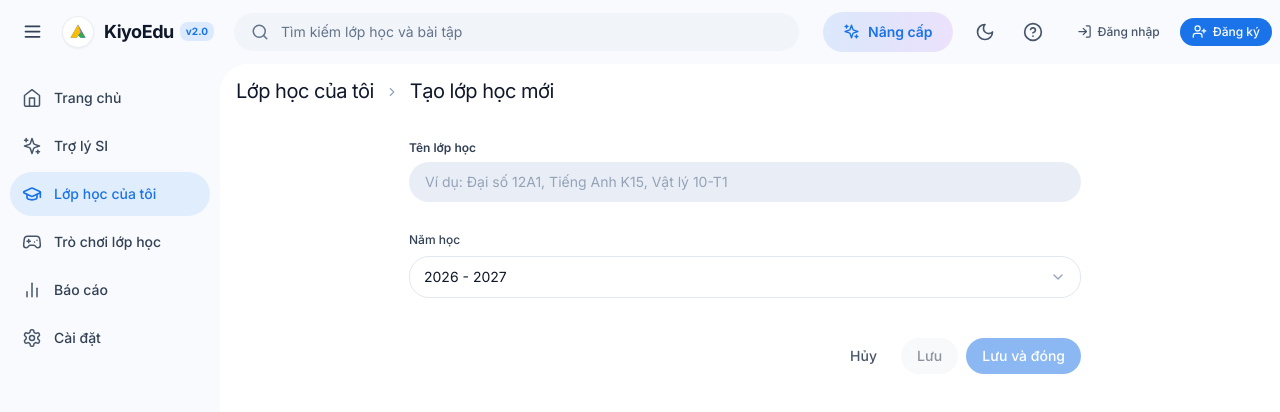
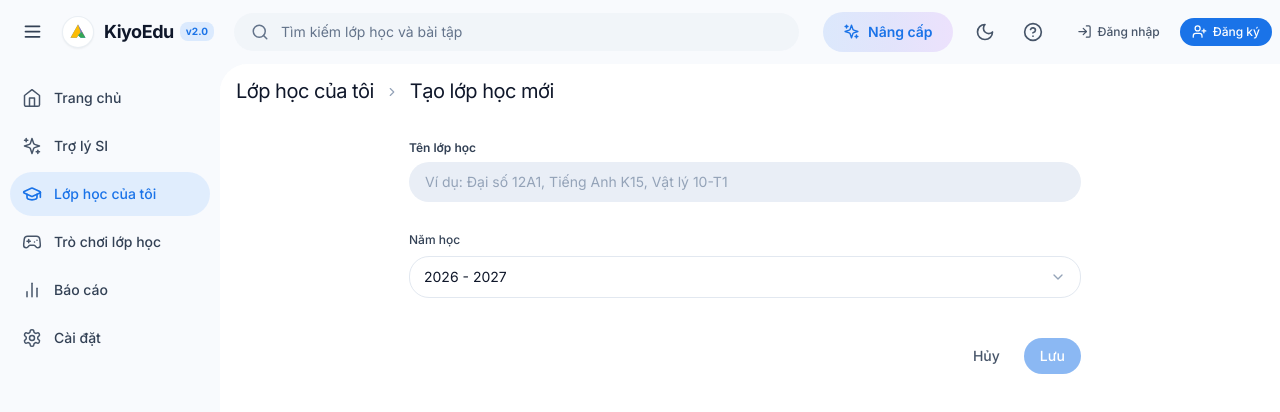
Before and after one commit to nguyenede/edu, a Next.js app in the folder web-hoc-tap/frontend/: page /app/classes/create in a window 1280 px wide. Shown: the top 412 px of the page. Built offline with nearby package versions, Linux system fonts and the light colour scheme.

Commit message:
fix(classes): streamline class creation modal buttons to single Lưu action

```diff
--- a/web-hoc-tap/frontend/src/app/app/classes/create/page.tsx
+++ b/web-hoc-tap/frontend/src/app/app/classes/create/page.tsx
@@ -132,18 +132,10 @@ export default function CreateClassPage() {
                 Hủy
               </Button>
               <Button
-                type="button"
-                variant="secondary"
-                disabled={classLoading || !newClassName.trim()}
-                onClick={() => handleSave(false)}
-              >
-                Lưu
-              </Button>
-              <Button
                 type="submit"
                 disabled={classLoading || !newClassName.trim()}
               >
-                {classLoading ? 'Đang tạo' : 'Lưu và đóng'}
+                {classLoading ? 'Đang tạo' : 'Lưu'}
               </Button>
             </div>
           </form>
--- a/web-hoc-tap/frontend/src/app/app/classes/page.tsx
+++ b/web-hoc-tap/frontend/src/app/app/classes/page.tsx
@@ -413,20 +413,11 @@ export default function ClassesPage() {
             </Button>
             <Button
               type="button"
-              variant="secondary"
-              size="sm"
-              disabled={createLoading || !classNameInput.trim()}
-              onClick={() => handleSaveClass(false)}
-            >
-              Lưu
-            </Button>
-            <Button
-              type="button"
               size="sm"
               disabled={createLoading || !classNameInput.trim()}
               onClick={() => handleSaveClass(true)}
             >
-              Lưu và đóng
+              Lưu
             </Button>
           </div>
         </div>
```
